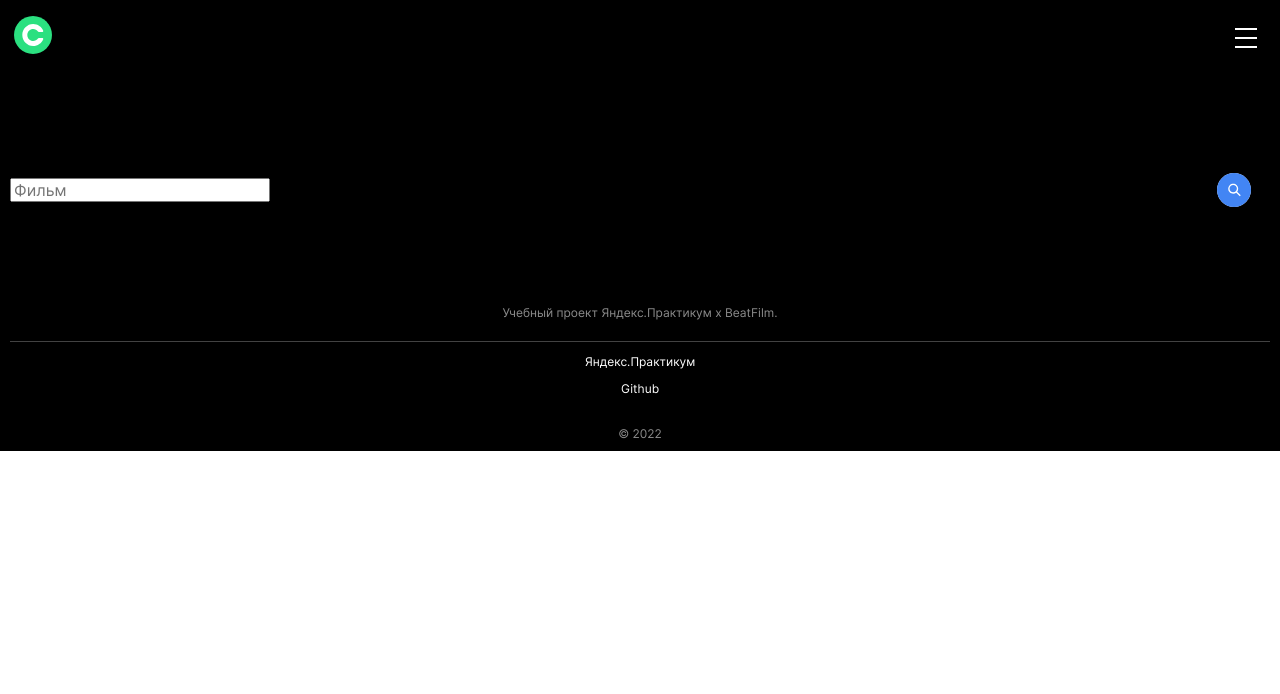
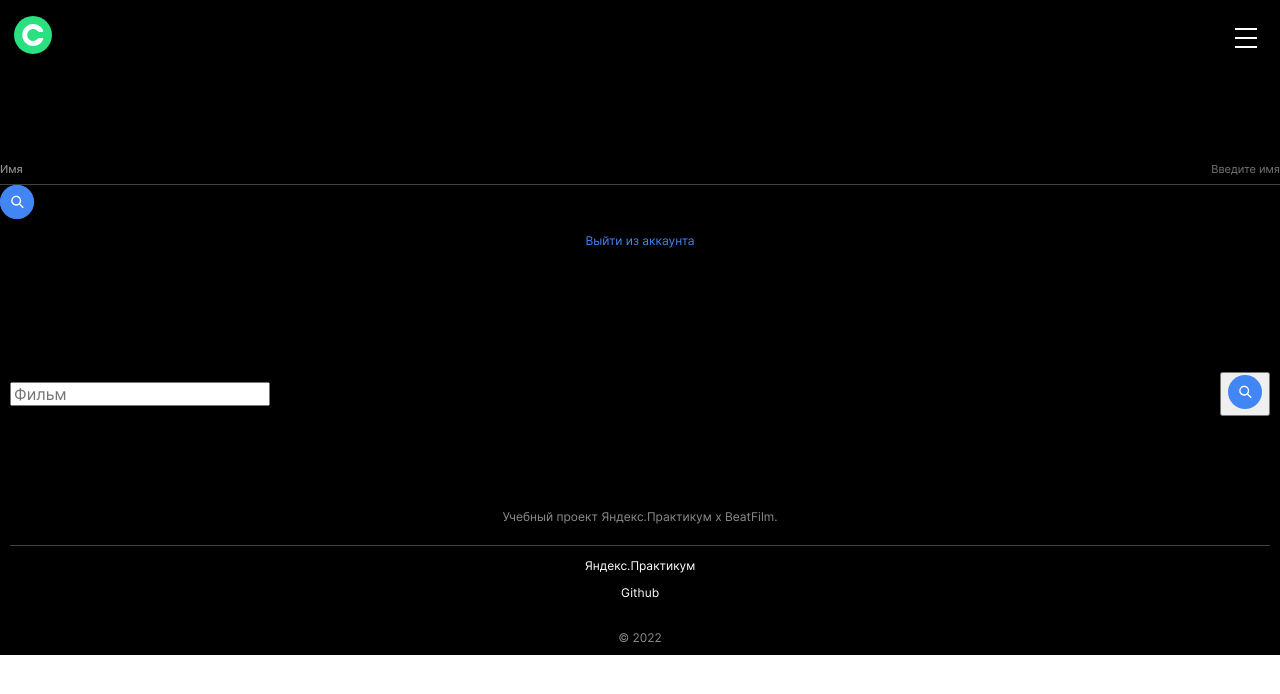
Before and after one commit to Sidorsan/movies-explorer-frontend, a React (Create React App) app: page /movies in a window 1280 px wide. Shown: the top 694 px of the page. Built offline with nearby package versions, Linux system fonts and the light colour scheme.

Commit message:
startSearchForm

```diff
--- a/src/components/Form/Form.css
+++ b/src/components/Form/Form.css
@@ -4,6 +4,16 @@
   flex-direction: column;
 
   min-height: 527px;
+}
+
+.form_profile {
+  width: 100%;
+}
+
+
+
+.form_searchForm{
+min-height: 72px;
 }
 
 .form__section {
@@ -13,9 +23,6 @@
   margin-top: 24px;
 }
 
-.form_profile {
-  width: 100%;
-}
 
 .form__section_profile {
   display: flex;
@@ -101,6 +108,16 @@
   height: auto;
 }
 
+.form__submitButton_searchForm {
+  width: 34px;
+  height: 34px;
+  padding: 0;
+  border: none;
+  border-radius: 45px;
+  cursor: pointer;
+  margin-right: 19px;
+}
+
 
 .form__questionAboutRegistration {
   font-weight: 400;
@@ -109,6 +126,10 @@
   text-align: center;
   color: #8B8B8B;
   margin: 14px 0 30px;
+}
+
+.form__questionAboutRegistration_profile {
+  margin: 16px 0 40px;
 }
 
 .form__link {
--- a/src/components/Form/Form.js
+++ b/src/components/Form/Form.js
@@ -25,7 +25,7 @@ function Form({
         {buttonSubmitTitle}
       </button>
 
-      <p className="form__questionAboutRegistration">
+      <p className={`form__questionAboutRegistration form__questionAboutRegistration_${name}`}>
         {questionAboutRegistration}{" "}
         <span>
           <Link to={link} className={`form__link form__link_${name}`}>
--- a/src/components/Movies/SearchForm/SearchForm.css
+++ b/src/components/Movies/SearchForm/SearchForm.css
@@ -7,19 +7,3 @@
   align-items: center;
 
 }
-
-
-
-
-.movies__find{
-  width: 34px;
-  height: 34px;
-  padding: 0;
-  border: none;
-  border-radius: 45px;
-  cursor: pointer;
-  margin-right: 19px;
-  }
-  .movies__find:hover {
-    opacity: 0.5;
-  }
--- a/src/components/Movies/SearchForm/SearchForm.js
+++ b/src/components/Movies/SearchForm/SearchForm.js
@@ -2,7 +2,7 @@ import React, { useState } from "react";
 import { Link } from "react-router-dom";
 import { useForm } from "react-hook-form";
 import find from "../../../images/find.svg";
-
+import Form from "../../Form/Form";
 const Movies = () => {
   const [data, setData] = useState({
     email: "",
@@ -28,7 +28,51 @@ const Movies = () => {
     console.log(data);
   };
   return (
-    <div className="movies">
+    <div className="searchForm">
+      <Form
+        name="searchForm"
+        buttonSubmitTitle={<img src={find} alt="Лупа" />}
+        onSubmit={handleSubmit(onSubmit)}
+        questionAboutRegistration=""
+        link="#"
+        linkTitle="Выйти из аккаунта"
+      >
+        <section className="form__section form__section_profile">
+          {" "}
+          <label className="form__input_label form__input_label_profile ">
+            Имя
+          </label>
+          <input
+            placeholder="Введите имя"
+            className="form__input form__input_profile"
+            id="firstName"
+            name="firstName"
+            type="firstName"
+            onChange={handleChange}
+            {...register("firstName", {
+              required: true,
+            })}
+          />
+          <span>
+            {errors?.firstName?.type === "required" && (
+              <p className="form__input_errorState form__input_errorState_profile">
+                Это поле необходимо заполнить
+              </p>
+            )}
+            {errors?.firstName?.type === "maxLength" && (
+              <p className="form__input_errorState form__input_errorState_profile">
+                Имя не должно быть длиннее 20 символов
+              </p>
+            )}
+            {errors?.firstName?.type === "minLength" && (
+              <p className="form__input_errorState form__input_errorState_profile">
+                Имя не должно быть меньше 2 символов
+              </p>
+            )}
+          </span>
+        </section>
+
+      </Form>
       <section className="movies__search">
         <form onSubmit={handleSubmit(onSubmit)} className="movies__form">
           <input
@@ -60,7 +104,7 @@ const Movies = () => {
           </span>
         </form>
         <button type="submit" onSubmit={handleSubmit} className="movies__find">
-          <img src={find} alt="Лупа"  />
+          <img src={find} alt="Лупа" />
         </button>
       </section>
     </div>
--- a/src/components/Profile/Profile.css
+++ b/src/components/Profile/Profile.css
@@ -3,7 +3,7 @@
   flex-direction: column;
   align-items: center;
   color: #FFFFFF;
-  margin: 70px 30px 40px;
+  margin: 70px 30px 0;
 }
 
 .profile__title {
```
Also changed, not shown: src/components/Profile/Profile.js (+0 -56 lines).
